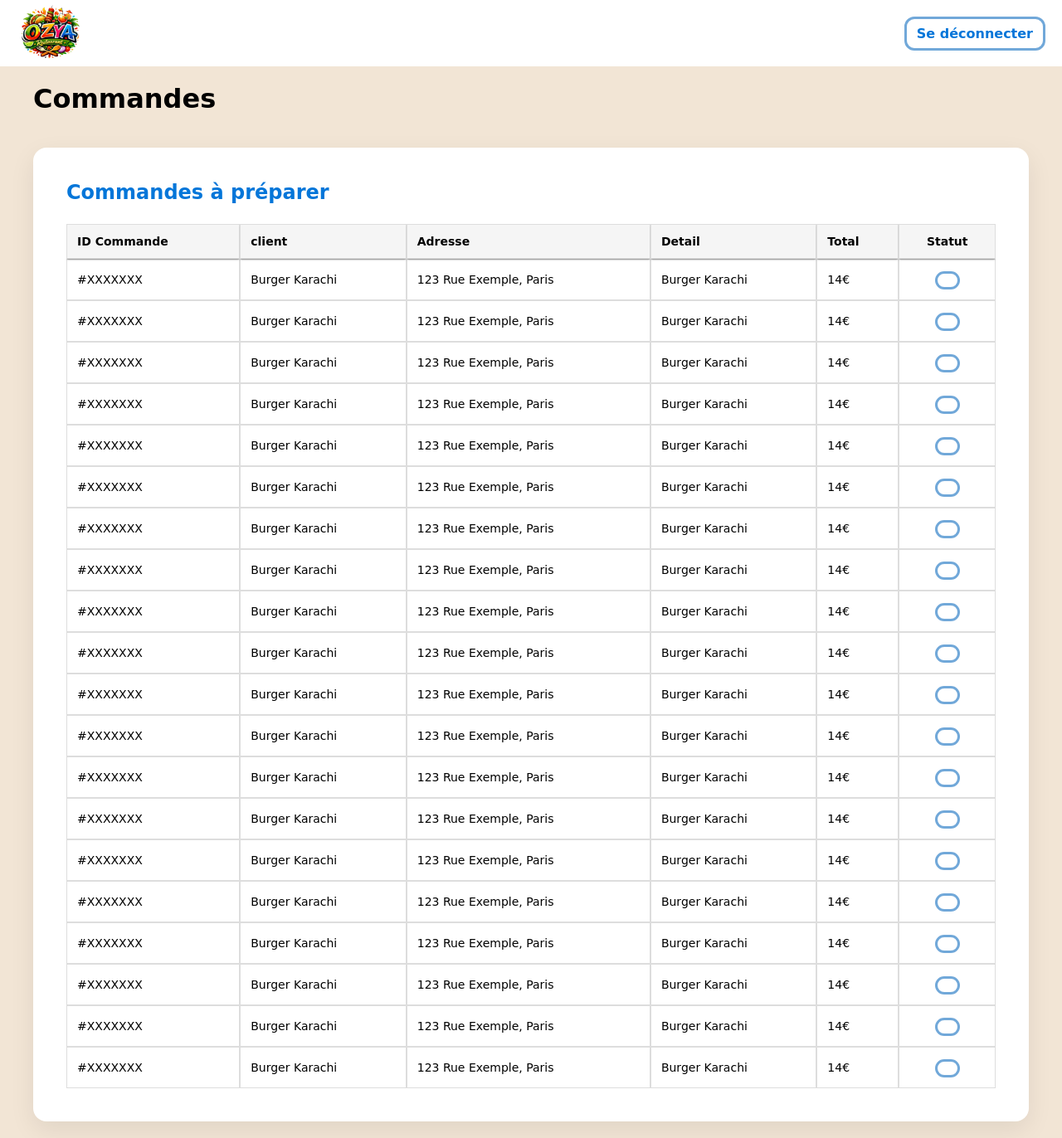
After one commit to AlexGgnu/O-ZYA-Restaurant, a PHP site: page /orders.html in a window 1280 px wide. The commit adds this page. Shown: the whole page at 83% size. Run offline with PHP 8.4, Linux system fonts and the light colour scheme; some web fonts are replaced.

Commit message:
Update orders page

```diff
--- a/index.html
+++ b/index.html
@@ -107,7 +107,7 @@
                                 <!-- NOTE: Debug buttons -->
                                 <li><a href="./profile.html">Profil</a></li>
                                 <li><a href="./administrator.html">Administrateur</a></li>
-                                <li><a href="./commander.html">Commandes</a></li>
+                                <li><a href="./orders.html">Commandes</a></li>
                                 <li><a href="./delivery.html">Livraisons</a></li>
                             </ul>
                         </div>
--- /dev/null
+++ b/orders.html
@@ -0,0 +1,139 @@
+<!DOCTYPE html>
+<html lang="fr-FR">
+    <head>
+        <meta charset="UTF-8">
+        <meta name="viewport" content="width=device-width, initial-scale=1.0">
+
+        <title>Commandes - O'ZYA Restaurant</title>
+
+        <link rel="icon" type="image/x-icon" href="./images/icons/favicon.ico">
+        <link rel="stylesheet" href="./styles/main.css">
+
+    <!-- <link rel="stylesheet" href="./styles/common.css"> -->
+    <link rel="stylesheet" href="./styles/commander.css">
+
+        <script src="./scripts/common.js" defer></script>
+    </head>
+    <body>
+        <header>
+            <section class="header__container flex-row justify-between items-center w-full h-full">
+                <a class="h-full" href="./index.html">
+                    <img class="h-full" src="./images/icons/logo.png" alt="Restaurant Logo" />
+                </a>
+                <div class="header__right flex-row items-center gap-24">
+                    <a class="btn btn-primary" href="./index.html">
+                        <span class="font-bold">Se déconnecter</span>
+
+                        <svg class="hidden" xmlns="http://www.w3.org/2000/svg" viewBox="0 0 512 512" fill="currentColor">
+                            <path xmlns="http://www.w3.org/2000/svg" d="M72.2 436C58.7 404.6 48 348.4 48 256s10.7-148.6 24.2-180C84.6 47.3 94.6 47.9 95.9 48l.1 0 .1 0c1.3-.1 11.3-.7 23.7 28c13.5 31.4 24.2 87.7 24.2 180c0 45.7-2.6 82.6-6.9 112H120c-13.3 0-24 10.7-24 24s10.7 24 24 24h7s0 0 0 0h49.7s0 0 0 0h28.2c16.7 0 31.6-10.3 37.4-25.9l14.1-37.6-4.9-2.8c-14.1-8-25.4-19.3-33-32.6L199.4 368H185.6c4.2-31.3 6.4-68.4 6.4-112c0-21.4-.5-41.2-1.6-59.6l37.7-32.4c4.7-4 10.3-6.9 16.3-8.4l1.8-.5c6.4-1.6 13-1.6 19.4 0l8.6 2.1-32.7 98c-8.5 25.5 2.3 53.4 25.7 66.5l88 49.5L321.1 480.8c-4 12.7 3.1 26.1 15.8 30.1s26.1-3.1 30.1-15.8L403 379.5c5.6-18-2.1-37.5-18.6-46.8l-32.1-18 28.1-84.4 5.6 18.2C393.3 272 415 288 439.6 288H488c13.3 0 24-10.7 24-24s-10.7-24-24-24H439.6c-3.5 0-6.6-2.3-7.6-5.6l-19.7-64.2c-5.8-18.7-20.9-33.1-39.9-37.9l-95-23.7c-14-3.5-28.7-3.5-42.7 0l-1.8 .5c-13.3 3.3-25.6 9.7-35.9 18.6L184.7 138C170.3 38 136 0 96 0C43 0 0 66.6 0 256S43 512 96 512c28 0 53.2-18.6 70.7-64H113.9c-9.5 16.5-16.7 16.1-17.8 16l-.1 0-.1 0c-1.3 .1-11.3 .7-23.7-28zM368 96a48 48 0 1 0 0-96 48 48 0 1 0 0 96zm-19.9 79.8l-38.3 115-19-10.7c-3.3-1.9-4.9-5.9-3.7-9.5L321 169l27.1 6.8z"/>
+                        </svg>
+                    </a>
+                </div>
+            </section>
+        </header>
+
+        <main class="flex-col gap-40 ph-40">
+            <h1 class="w-full">Commandes</h1>
+
+            <div class="form-card flex-1 gap-24 max-w-full m-0">
+                <h2 class="text-primary font-600">Commandes à préparer</h2>
+
+                <div class="scrollable-wrapper flex-1">
+                    <div class="scrollable-container">
+                        <table class="w-full text-sm">
+                            <thead>
+                                <tr>
+                                    <th>ID Commande</th>
+                                    <th>client</th>
+                                    <th>Adresse</th>
+                                    <th>Detail</th>
+                                    <th>Total</th>
+                                    <th class="text-center">Statut</th>
+                                </tr>
+                            </thead>
+                            <tbody>
+                                <!-- NOTE: Script just for debug -->
+                                <script>
+                                    for (let i = 0; i < 20; i++) {
+                                        document.write(`
+                                            <tr>
+                                                <td>#XXXXXXX</td>
+                                                <td>Burger Karachi</td>
+                                                <td>123 Rue Exemple, Paris</td>
+                                                <td>Burger Karachi</td>
+                                                <td>14€</td>
+                                                <td class="text-center">
+                                                    <button class="btn btn-primary" ${i%3===0 ? 'disabled' : ''}></button>
+                                                </td>
+                                            </tr>
+                                        `);
+                                    }
+                                </script>
+                            </tbody>
+                        </table>
+                    </div>
+                </div>
+            </div>
+        </main>
+
+        <!-- <div class="contenu">
+            <h3>Commandes à préparer</h3>
+            <div class="bloc">
+                <table>
+                    <tr>
+                    <th>ID</th>
+                    <th>Client</th>
+                    <th>Adresse</th>
+                    <th>Total</th>
+                    <th>Action (phase 2)</th>
+                    </tr>
+
+                    <tr>
+                    <td>X</td>
+                    <td>XXXXX</td>
+                    <td>XXXXX</td>
+                    <td>22 €</td>
+                    <td><button class="bouton" disabled> En livraison</button></td>
+                    </tr>
+
+                    <tr>
+                    <td>X</td>
+                    <td>XXXXX</td>
+                    <td>XXXXX</td>
+                    <td>18,50 €</td>
+                    <td><button class="bouton" disabled> En livraison</button></td>
+                    </tr>
+                </table>
+            </div>
+
+            <h3>Commandes en livraison</h3>
+            <div class="bloc">
+                <table>
+                    <tr>
+                    <th>ID</th>
+                    <th>Client</th>
+                    <th>Livreur</th>
+                    <th>Total</th>
+                    <th>Action (phase 3)</th>
+                    </tr>
+
+                    <tr>
+                    <td>X</td>
+                    <td>XXXXX</td>
+                    <td>XXXXX</td>
+                    <td>22 €</td>
+                    <td><button class="bouton livree" disabled style="background: green;"> Livrée</button></td>
+                    </tr>
+
+                    <tr>
+                    <td>X</td>
+                    <td>XXXXX</td>
+                    <td>XXXXX</td>
+                    <td>15,90 €</td>
+                    <td><button class="bouton livree" disabled style="background: green;"> Livrée</button></td>
+                    </tr>
+                </table>
+            </div>
+        </div> -->
+    </body>
+</html>
--- a/products.html
+++ b/products.html
@@ -100,7 +100,7 @@
                                 <!-- NOTE: Debug buttons -->
                                 <li><a href="./profile.html">Profil</a></li>
                                 <li><a href="./administrator.html">Administrateur</a></li>
-                                <li><a href="./commander.html">Commandes</a></li>
+                                <li><a href="./orders.html">Commandes</a></li>
                                 <li><a href="./delivery.html">Livraisons</a></li>
                             </ul>
                         </div>
--- a/profile.html
+++ b/profile.html
@@ -179,7 +179,7 @@
                                 <!-- NOTE: Debug buttons -->
                                 <li><a href="./profile.html">Profil</a></li>
                                 <li><a href="./administrator.html">Administrateur</a></li>
-                                <li><a href="./commander.html">Commandes</a></li>
+                                <li><a href="./orders.html">Commandes</a></li>
                                 <li><a href="./delivery.html">Livraisons</a></li>
                             </ul>
                         </div>
--- a/styles/base.css
+++ b/styles/base.css
@@ -47,3 +47,4 @@ a { text-decoration: none; color: inherit; }
 p { font-family: "Inter", sans-serif; }
 ul { list-style: none; }
 hr { border: 0; border-top: 1px solid var(--separator-color); }
+button[disabled] { pointer-events: none; cursor: default; }
```
Also changed, not shown: commander.html (deleted, +0 -86 lines), styles/commander.css (deleted, +0 -91 lines).
